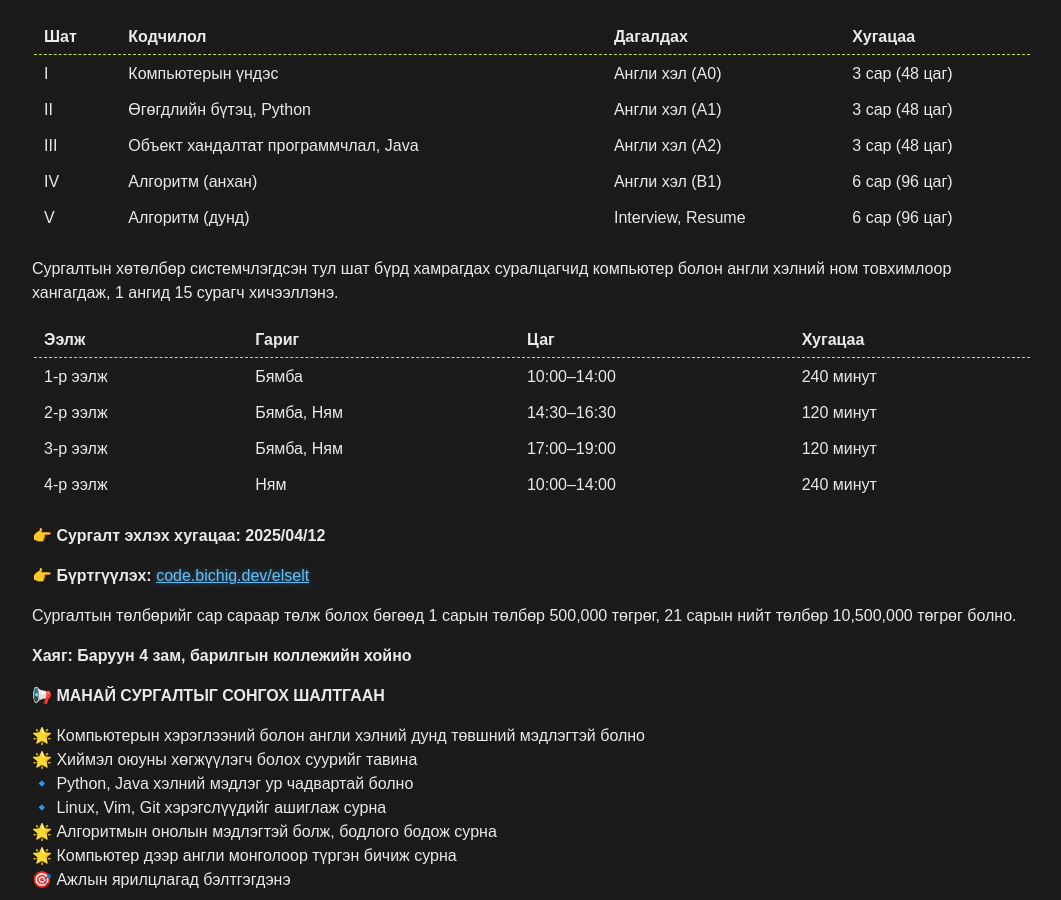
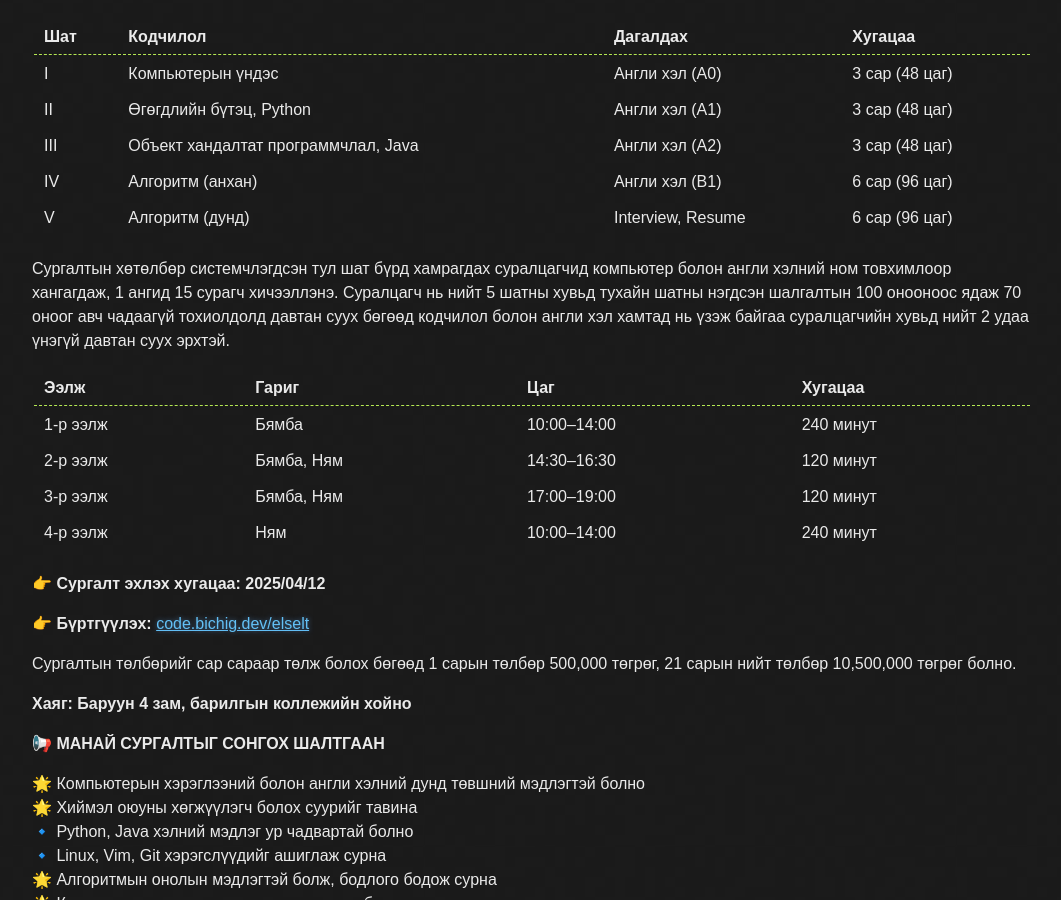
Before and after one commit to ganaatulgaa/corecode, a Jekyll site: the page built from ads.md, in a window 1280 px wide and 900 px high, scrolled down 1814 px. Shown: the whole window, without its empty margins (108-1169 px from the left). Built offline with Jekyll 4.4.1, drawn with Linux system fonts in a browser that asks for light colours; our own code applies the rules of GitHub Pages for plain Markdown files.

Commit message:
Update ads.md

```diff
--- a/ads.md
+++ b/ads.md
@@ -59,7 +59,7 @@
 | V   | Алгоритм (дунд)                     | Interview, Resume      | 6 сар (96 цаг) |
 |-----+-------------------------------------+------------------------+----------------|
 
-Сургалтын хөтөлбөр системчлэгдсэн тул шат бүрд хамрагдах суралцагчид компьютер болон англи хэлний ном товхимлоор хангагдаж, 1 ангид 15 сурагч хичээллэнэ.
+Сургалтын хөтөлбөр системчлэгдсэн тул шат бүрд хамрагдах суралцагчид компьютер болон англи хэлний ном товхимлоор хангагдаж, 1 ангид 15 сурагч хичээллэнэ. Суралцагч нь нийт 5 шатны хувьд тухайн шатны нэгдсэн шалгалтын 100 онооноос ядаж 70 оноог авч чадаагүй тохиолдолд давтан суух бөгөөд кодчилол болон англи хэл хамтад нь үзэж байгаа суралцагчийн хувьд нийт 2 удаа үнэгүй давтан суух эрхтэй.
 
 |----------+------------+--------------+-----------|
 | Ээлж     | Гариг      |          Цаг | Хугацаа   |
```
